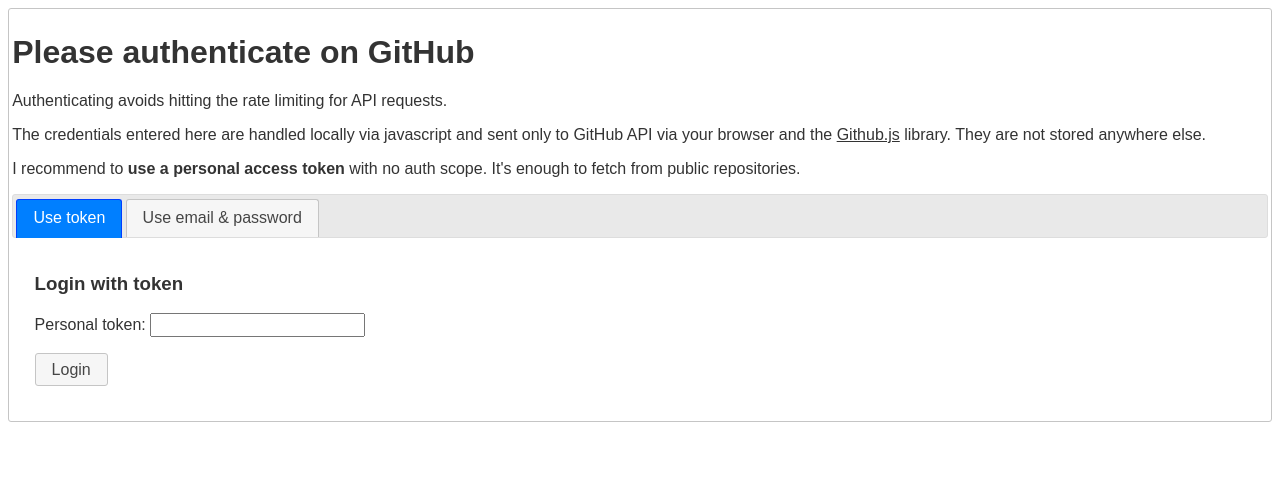
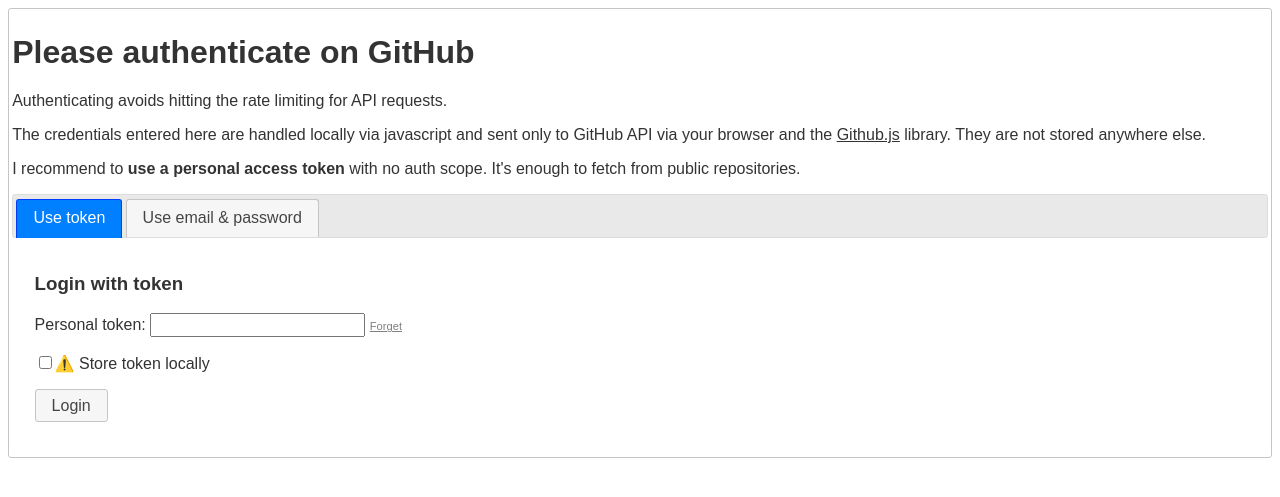
Before and after one commit to marcoconti83/marcoconti83.github.io, a Jekyll site: the page AVS-versions/index.html, which Jekyll copies as it is, in a window 1280 px wide. Shown: the top 497 px of the page. Built offline with Jekyll 4.4.1, drawn with Linux system fonts in a browser that asks for light colours; nearby versions of some CDN libraries.

Commit message:
Store token locally

```diff
--- a/AVS-versions/index.html
+++ b/AVS-versions/index.html
@@ -29,7 +29,8 @@
     </div>
     <div id="login-2">
             <h3>Login with token</h3>
-            <p>Personal token: <input type="password" id="github-token"></p>
+            <p>Personal token: <input type="password" id="github-token"> <span class="link-button" onclick="forget()">Forget</span></p>
+            <p><input type="checkbox" id="github-remember-token">⚠️ Store token locally</p>
             <p><input type="button" id="github-login-with-token" value="Login"
                 style="display: none" class="ui-button ui-widget ui-corner-all"></p>
     </div>
--- a/AVS-versions/script.js
+++ b/AVS-versions/script.js
@@ -11,9 +11,20 @@
     alert(output);
 };
 
+function forget() {
+    localStorage.gh_token = null;
+    $("#github-token").val("");
+    $("#github-remember-token").prop('checked', false);
+}
+
 $(function(){
 
     $("#github-auth-form").tabs();
+
+    // load local storage token
+    if (localStorage.gh_token != null && localStorage.gh_token.length > 0) {
+        $("#github-token").val(localStorage.gh_token);
+    }
 
     // Show login with password button
     $("#github-login-with-password").show().click(function() {
@@ -30,13 +41,14 @@
     });
 
     // Verify that the given GH instance is authenticated
-    function verifyIfAuthSucceded(tempGH) {
+    function verifyIfAuthSucceded(tempGH, token) {
         tempGH.getUser().getProfile(function(err, result, req){
             if (err !== null) {
                 alert("Auth error");
                 $("#github-login-with-password").show();
                 $("#github-login-with-token").show();
             } else {
+                localStorage.gh_token = token;
                 loginSuccess(tempGH);
             }
         });
@@ -53,10 +65,16 @@
 
     // Attempt login with provided token
     function attemptLoginWithToken() {
+        token = $("#github-token").val()
         var tempGH = new GitHub({
-            token: $("#github-token").val()
+            token: token
         });
-        verifyIfAuthSucceded(tempGH);
+        if ($("#github-remember-token").prop('checked')) {
+            verifyIfAuthSucceded(tempGH, token);
+        } else {
+            verifyIfAuthSucceded(tempGH, null);
+        }
+
     }
 
     // Called on successful login
--- a/AVS-versions/style.css
+++ b/AVS-versions/style.css
@@ -10,3 +10,9 @@
     padding: 0 1em 0 1em;
     vertical-align: top;
 }
+
+.link-button {
+    text-decoration: underline;
+    color: gray;
+    font-size: 70%;
+}
```
